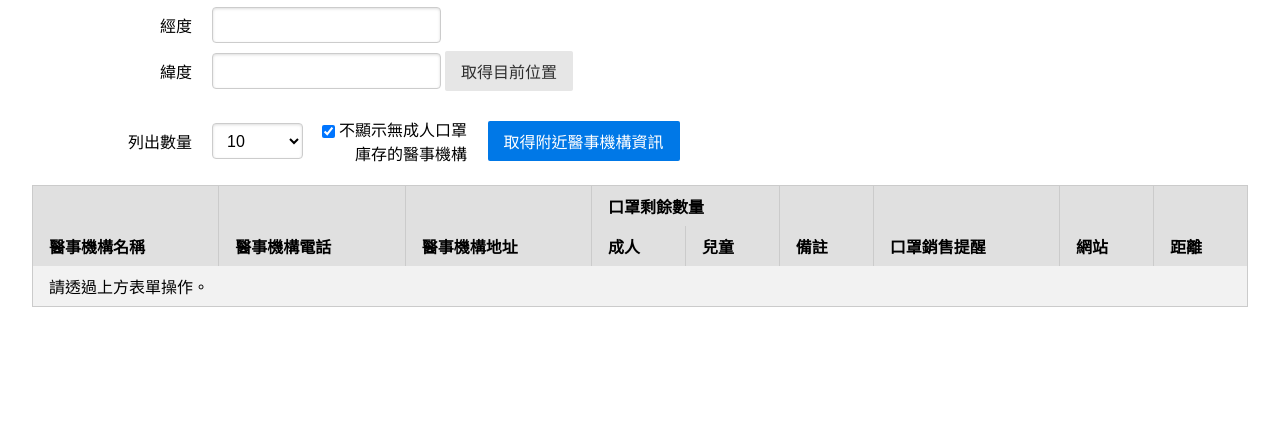
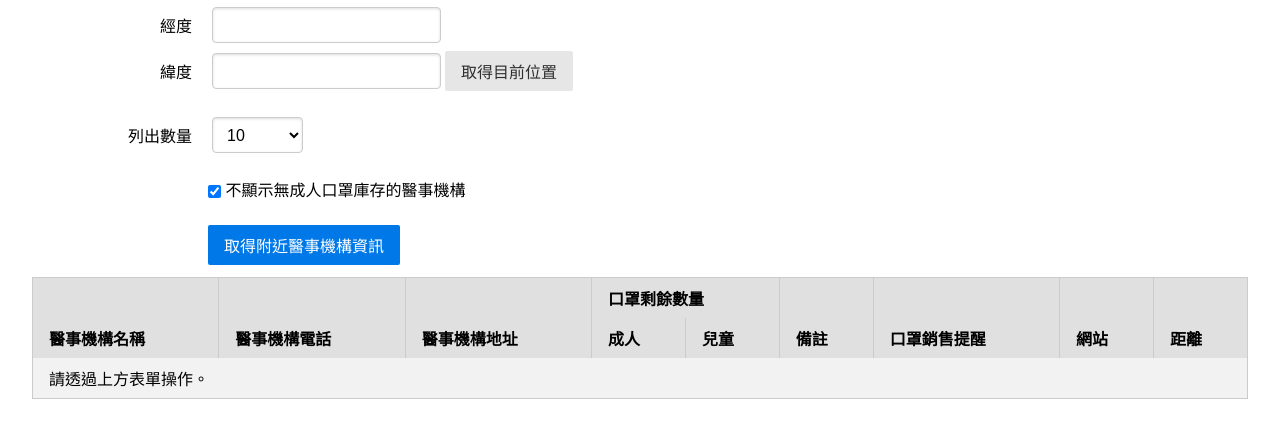
Before and after one commit to mingtsay/mask-map, a website: page static/index.html in a window 1280 px wide. Shown: the part 87-524 px from the top of the page. Drawn offline with Linux system fonts and the light colour scheme; files that its build step writes are made by us from their sources.

Commit message:
layout adjusting

```diff
--- a/static/index.html
+++ b/static/index.html
@@ -48,10 +48,14 @@
                     <option value="500">500</option>
                     <option value="1000">1000</option>
                 </select>
+            </div>
+            <div class="pure-controls">
                 <label for="list-obtain-filter">
                     <input type="checkbox" id="list-obtain-filter" value="on" checked/>
                     不顯示無成人口罩庫存的醫事機構
                 </label>
+            </div>
+            <div class="pure-controls">
                 <button type="submit" class="pure-button pure-button-primary">取得附近醫事機構資訊</button>
             </div>
         </fieldset>
@@ -112,7 +116,7 @@
 
             event.preventDefault();
 
-            const list = await fetch(`/list/${longitude}/${latitude}?limit=${limit}${filter ? '&filter=on' : '' }`)
+            const list = await fetch(`/list/${longitude}/${latitude}?limit=${limit}${filter ? '&filter=on' : ''}`)
                 .then(r => r.json());
 
             tbody.removeChild(tbody.firstChild);
```
